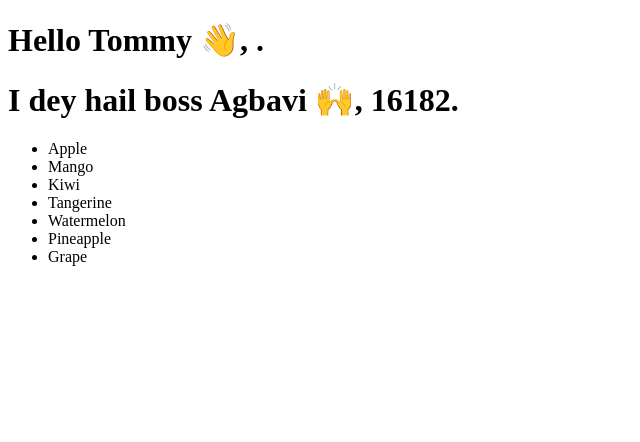
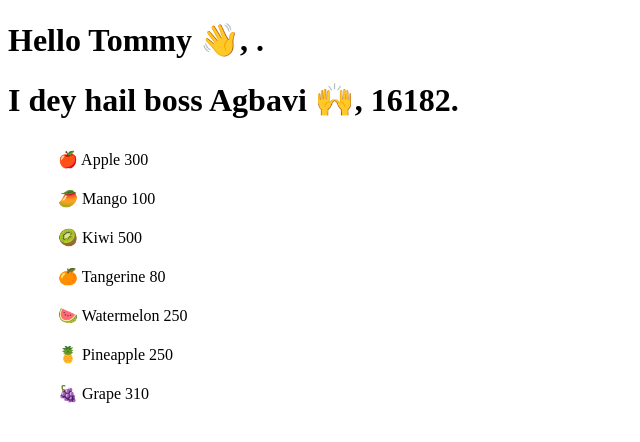
Before and after one commit to oyindamolaWbCode/React_class, a React (Vite) app: page / in a window 1280 px wide. Shown: the top 442 px of the page, without its empty margins (0-640 px from the left). Built offline with nearby package versions, Linux system fonts and the light colour scheme.

Commit message:
object of array with props

```diff
--- a/src/Components/Fruits.jsx
+++ b/src/Components/Fruits.jsx
@@ -1,20 +1,59 @@
 import React from "react";
 
 function Fruits(props) {
+  // const fruitList = [
+  //   "Apple",
+  //   "Mango",
+  //   "Kiwi",
+  //   "Tangerine",
+  //   "Watermelon",
+  //   "Pineapple",
+  //   "Grape",
+  // ];
   const fruitList = [
-    "Apple",
-    "Mango",
-    "Kiwi",
-    "Tangerine",
-    "Watermelon",
-    "Pineapple",
-    "Grape",
+    {
+      name: "Apple",
+      price: "300",
+      emoji: "🍎",
+    },
+    {
+      name: "Mango",
+      price: "100",
+      emoji: "🥭",
+    },
+    {
+      name: "Kiwi",
+      price: "500",
+      emoji: "🥝",
+    },
+    {
+      name: "Tangerine",
+      price: "80",
+      emoji: "🍊",
+    },
+    {
+      name: "Watermelon",
+      price: "250",
+      emoji: "🍉",
+    },
+    {
+      name: "Pineapple",
+      price: "250",
+      emoji: "🍍",
+    },
+    {
+      name: "Grape",
+      price: "310",
+      emoji: "🍇",
+    },
   ];
   return (
     <div>
       <ul>
         {fruitList.map((fruit) => (
-          <li key={fruit}>{fruit}</li>
+          <li style={{ listStyle: "none", padding: "10px" }} key={fruit.name}>
+            {fruit.emoji} {fruit.name} {fruit.price}
+          </li>
         ))}
       </ul>
     </div>
```
